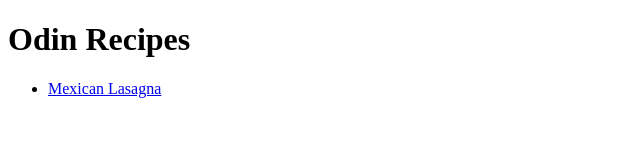
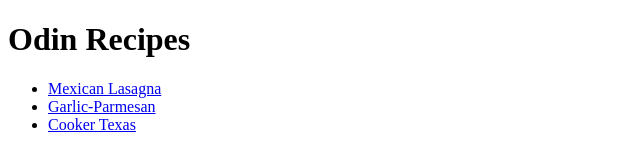
Before and after one commit to Ahiezer90/odin-recipes, a plain HTML site: page index.html in a window 1280 px wide. Shown: the whole page, without its empty margins (0-640 px from the left). Drawn offline with Linux system fonts and the light colour scheme.

Commit message:
Added the 3 links for each recipe in the index.html page.

```diff
--- a/index.html
+++ b/index.html
@@ -1,14 +1,16 @@
 <!DOCTYPE html>
 <html lang="en">
-<head>
-    <meta charset="utf-8">
+  <head>
+    <meta charset="utf-8" />
     <title>Odin Recipes</title>
-</head>
-<body>
+  </head>
+  <body>
     <h1>Odin Recipes</h1>
 
     <ul>
-        <li><a href="recipes/lasagna.html">Mexican Lasagna</a></li>
+      <li><a href="recipes/lasagna.html">Mexican Lasagna</a></li>
+      <li><a href="recipes/parmesan.html">Garlic-Parmesan</a></li>
+      <li><a href="recipes/cooker.html">Cooker Texas</a></li>
     </ul>
-</body>
+  </body>
 </html>
```
